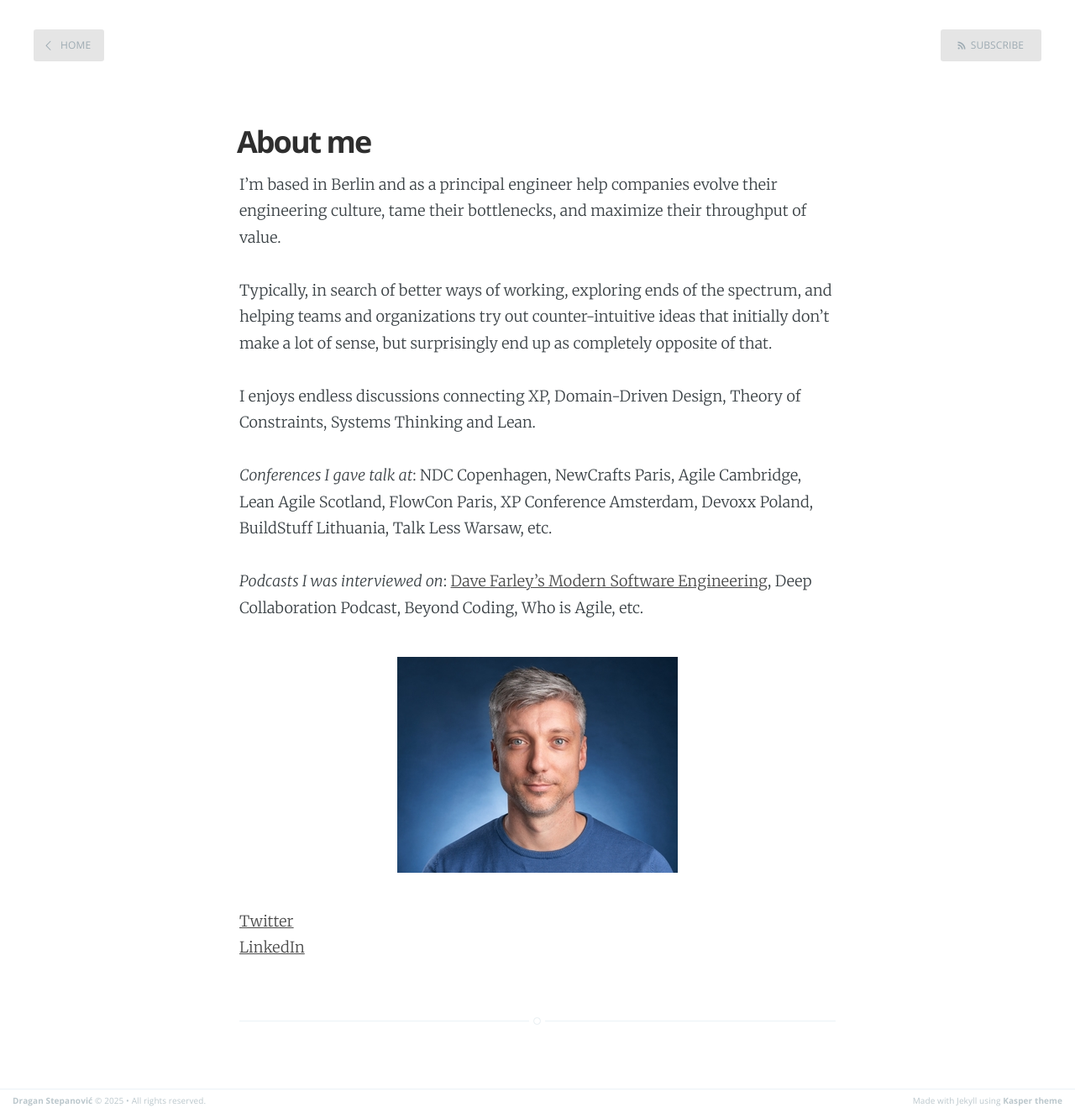
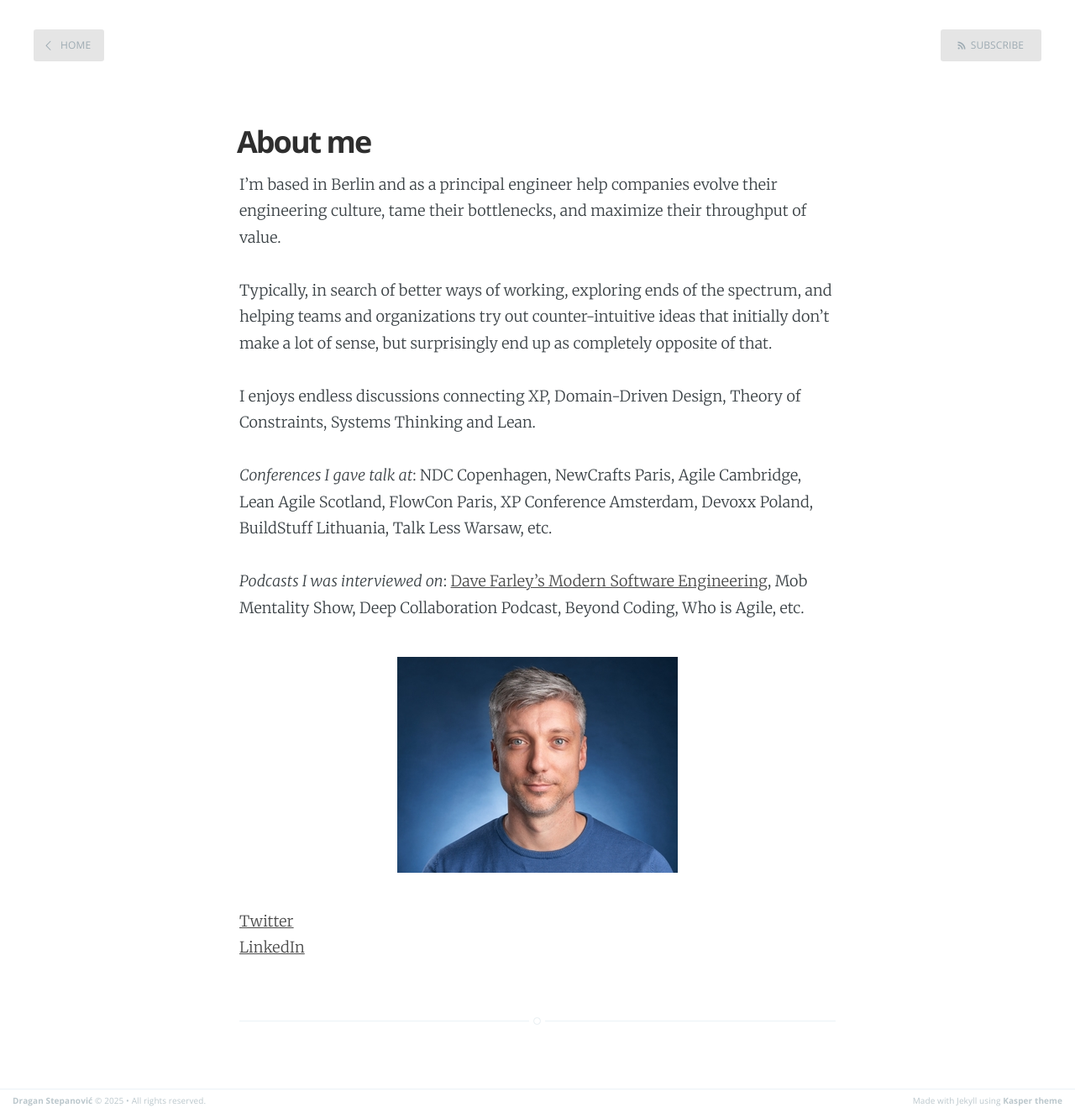
Before and after one commit to dragan-stepanovic/dragan-stepanovic.github.io, a Jekyll site: the page built from about.md, in a window 1280 px wide. Shown: the whole page at 84% size. Built offline with Jekyll 4.4.1, drawn with Linux system fonts in a browser that asks for light colours.

Commit message:
Update about.md

```diff
--- a/about.md
+++ b/about.md
@@ -10,7 +10,7 @@
 
 _Conferences I gave talk at_: NDC Copenhagen, NewCrafts Paris, Agile Cambridge, Lean Agile Scotland, FlowCon Paris, XP Conference Amsterdam, Devoxx Poland, BuildStuff Lithuania, Talk Less Warsaw, etc.
 
-_Podcasts I was interviewed on_: [Dave Farley's Modern Software Engineering](https://www.youtube.com/watch?v=gTPPu24t-l0&list=PL-1BoINuCjQlsQcT0XhXvvvQXIShQ34YF&index=8&pp=gAQBiAQB), Deep Collaboration Podcast, Beyond Coding, Who is Agile, etc.
+_Podcasts I was interviewed on_: [Dave Farley's Modern Software Engineering](https://www.youtube.com/watch?v=gTPPu24t-l0&list=PL-1BoINuCjQlsQcT0XhXvvvQXIShQ34YF&index=8&pp=gAQBiAQB), Mob Mentality Show, Deep Collaboration Podcast, Beyond Coding, Who is Agile, etc.
 
 ![](https://dragan-stepanovic.github.io/assets/images/profile_resized.jpg)
 
```
